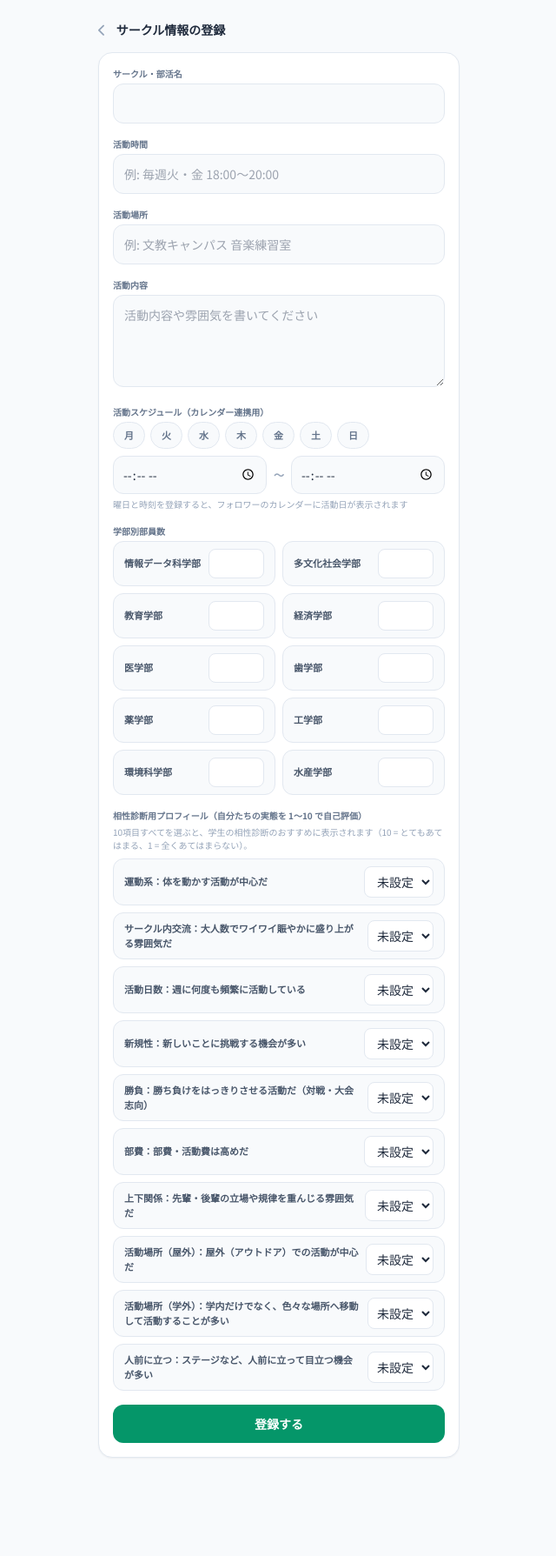
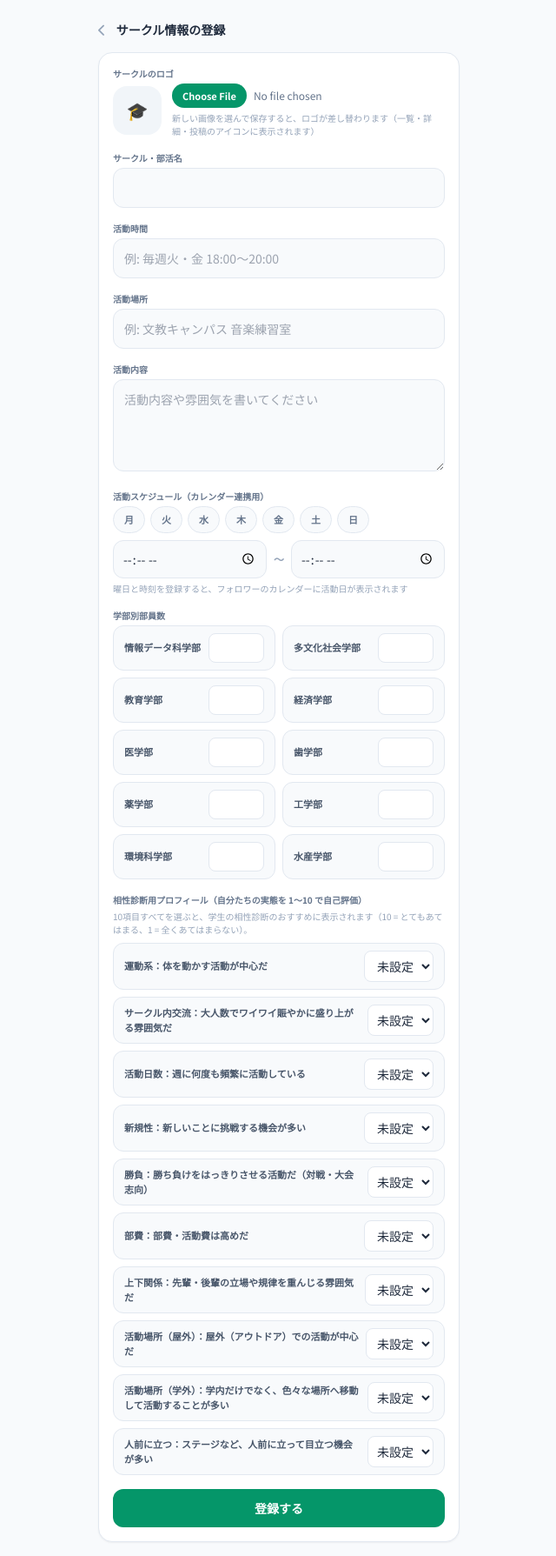
Before and after one commit to Ankou369/circle_search_app, a Flask app: page /regist_circle_info/1 in a window 1280 px wide. Shown: the whole page at 87% size, without its empty margins (319-959 px from the left). Before the commit the page ends 1676 px from the top, so only its background shows below. Run offline with Flask 3, Linux system fonts and the light colour scheme; a user stored in the database is signed in; data that the repository does not hold is empty; some libraries are stand-ins or nearby versions.

Commit message:
サークルのロゴを変更できるようにした: circle_info に logo_path を追加（既存DBには自動で列追加）、情報登録ページから画像をアップロードして差し替え可能にし、一覧・詳細・フィードのアイコンに表示。ファイルなしで再保存してもロゴは消えない

```diff
--- a/app.py
+++ b/app.py
@@ -127,12 +127,13 @@ def init_db():
             activity_details TEXT,
             activity_weekdays TEXT,
             activity_start TEXT,
-            activity_end TEXT
+            activity_end TEXT,
+            logo_path TEXT
         )
     """)
     # 既存のDB（列追加前に作られたもの）に不足列を足す
     existing_cols = [row[1] for row in db.execute("PRAGMA table_info(circle_info)")]
-    for col in ("activity_weekdays", "activity_start", "activity_end"):
+    for col in ("activity_weekdays", "activity_start", "activity_end", "logo_path"):
         if col not in existing_cols:
             db.execute(f"ALTER TABLE circle_info ADD COLUMN {col} TEXT")
     # サークルの学部別人数
@@ -273,7 +274,9 @@ def get_posts(db):
     return db.execute("""
         SELECT post.*,
                (SELECT circle_name FROM circle_info
-                 WHERE circle_info.circle_id = post.userid) AS display_name
+                 WHERE circle_info.circle_id = post.userid) AS display_name,
+               (SELECT logo_path FROM circle_info
+                 WHERE circle_info.circle_id = post.userid) AS logo_path
           FROM post ORDER BY post.id DESC
     """).fetchall()
 
@@ -291,7 +294,9 @@ def get_circles(db):
                (SELECT circle_name FROM circle_info
                  WHERE circle_info.circle_id = circle_account.circle_id) AS circle_name,
                (SELECT activity_details FROM circle_info
-                 WHERE circle_info.circle_id = circle_account.circle_id) AS activity_details
+                 WHERE circle_info.circle_id = circle_account.circle_id) AS activity_details,
+               (SELECT logo_path FROM circle_info
+                 WHERE circle_info.circle_id = circle_account.circle_id) AS logo_path
           FROM circle_account ORDER BY circle_account.id
     """).fetchall()
 
@@ -840,6 +845,13 @@ def regist_circle_info(circle_id):
         activity_weekdays = ",".join(str(d) for d in weekdays)
         activity_start = request.form.get("activity_start") or None
         activity_end = request.form.get("activity_end") or None
+        # ロゴ画像（新しいファイルが選ばれたときだけ差し替える）
+        logo_path = None
+        logo = request.files.get("logo")
+        if logo and logo.filename:
+            logo_filename = f"{circle_id}_logo_{secure_filename(logo.filename)}"
+            logo.save(os.path.join("uploads", logo_filename))
+            logo_path = logo_filename
         existing = db.execute(
             "SELECT id FROM circle_info WHERE circle_id = ?", (circle_id,)
         ).fetchone()
@@ -865,6 +877,11 @@ def regist_circle_info(circle_id):
                 """,
                 (circle_id, circle_name, circle_time, circle_place, activity_details,
                  activity_weekdays, activity_start, activity_end),
+            )
+        if logo_path:
+            db.execute(
+                "UPDATE circle_info SET logo_path = ? WHERE circle_id = ?",
+                (logo_path, circle_id),
             )
         # 学部別部員数（circle_number_of_students）も一緒に保存する
         counts = {}
--- a/templates/campus_hub/circle_detail.html
+++ b/templates/campus_hub/circle_detail.html
@@ -9,7 +9,11 @@
         </div>
 
         <div class="bg-white p-4 rounded-2xl border border-slate-200 shadow-sm text-center">
+            {% if circle_info and circle_info.logo_path %}
+            <img src="/uploads/{{ circle_info.logo_path }}" class="w-16 h-16 rounded-2xl object-cover border border-slate-200 mx-auto mb-2" alt="{{ circle_name }}のロゴ">
+            {% else %}
             <div class="w-16 h-16 rounded-2xl bg-brand-100 text-brand-600 mx-auto mb-2 text-2xl font-black flex items-center justify-center">{{ circle_name[:1] }}</div>
+            {% endif %}
             <h1 class="text-base font-black text-slate-800">{{ circle_name }}</h1>
             <p class="text-[10px] text-slate-500 font-mono mt-0.5">@{{ circle.circle_id }}</p>
 
--- a/templates/campus_hub/regist_circle_info.html
+++ b/templates/campus_hub/regist_circle_info.html
@@ -8,7 +8,21 @@
             <span class="font-bold text-sm">サークル情報の登録</span>
         </div>
 
-        <form method="POST" class="bg-white p-4 rounded-2xl border border-slate-200 shadow-sm space-y-4">
+        <form method="POST" enctype="multipart/form-data" class="bg-white p-4 rounded-2xl border border-slate-200 shadow-sm space-y-4">
+            <div>
+                <label class="block text-[10px] font-bold text-slate-500 mb-1">サークルのロゴ</label>
+                <div class="flex items-center gap-3">
+                    {% if circle_info and circle_info.logo_path %}
+                    <img src="/uploads/{{ circle_info.logo_path }}" class="w-14 h-14 rounded-2xl object-cover border border-slate-200" alt="現在のロゴ">
+                    {% else %}
+                    <div class="w-14 h-14 rounded-2xl bg-slate-100 flex items-center justify-center text-xl flex-shrink-0">🎓</div>
+                    {% endif %}
+                    <div class="flex-1">
+                        <input type="file" name="logo" accept="image/*" class="w-full text-xs text-slate-500 file:mr-2 file:px-3 file:py-1.5 file:rounded-full file:border-0 file:bg-leader-600 file:text-white file:text-[11px] file:font-bold">
+                        <p class="text-[10px] text-slate-400 mt-1">新しい画像を選んで保存すると、ロゴが差し替わります（一覧・詳細・投稿のアイコンに表示されます）</p>
+                    </div>
+                </div>
+            </div>
             <div>
                 <label class="block text-[10px] font-bold text-slate-500 mb-1">サークル・部活名</label>
                 <input type="text" name="circle_name" value="{{ circle_info.circle_name if circle_info else '' }}"
--- a/templates/campus_hub/student/home.html
+++ b/templates/campus_hub/student/home.html
@@ -11,7 +11,11 @@
             {% for post in posts %}
             <article class="bg-white rounded-2xl border border-slate-200 overflow-hidden shadow-sm">
                 <div class="p-3 flex items-center gap-2.5">
+                    {% if post.logo_path %}
+                    <a href="/circle/{{ post.userid }}"><img src="/uploads/{{ post.logo_path }}" class="w-9 h-9 rounded-full object-cover border border-slate-200" alt="{{ post.display_name or post.userid }}のロゴ"></a>
+                    {% else %}
                     <a href="/circle/{{ post.userid }}" class="w-9 h-9 rounded-full bg-slate-200 flex items-center justify-center font-bold text-slate-500">🏃</a>
+                    {% endif %}
                     <div class="flex-1 min-w-0">
                         <a href="/circle/{{ post.userid }}" class="text-xs font-bold truncate block">{{ post.display_name or post.name or post.userid }}</a>
                         <p class="text-[10px] text-slate-400">@{{ post.userid }}</p>
--- a/templates/campus_hub/student/list.html
+++ b/templates/campus_hub/student/list.html
@@ -12,7 +12,11 @@
         {% if circles %}
             {% for circle in circles %}
             <a href="/circle/{{ circle.circle_id }}" class="circle-card bg-white p-3 rounded-xl border border-slate-200 flex gap-3 items-center shadow-sm" data-name="{{ ((circle.circle_name or circle.circle_id) ~ ' ' ~ (circle.activity_details or ''))|lower }}">
+                {% if circle.logo_path %}
+                <img src="/uploads/{{ circle.logo_path }}" class="w-12 h-12 rounded-lg object-cover border border-slate-200 flex-shrink-0" alt="{{ circle.circle_name or circle.circle_id }}のロゴ">
+                {% else %}
                 <div class="w-12 h-12 rounded-lg bg-slate-100 flex items-center justify-center text-xl flex-shrink-0">🎓</div>
+                {% endif %}
                 <div class="flex-1 min-w-0">
                     <h5 class="text-xs font-bold truncate">{{ circle.circle_name or circle.circle_id }}</h5>
                     <p class="text-[10px] text-slate-500 truncate">@{{ circle.circle_id }}</p>
```
